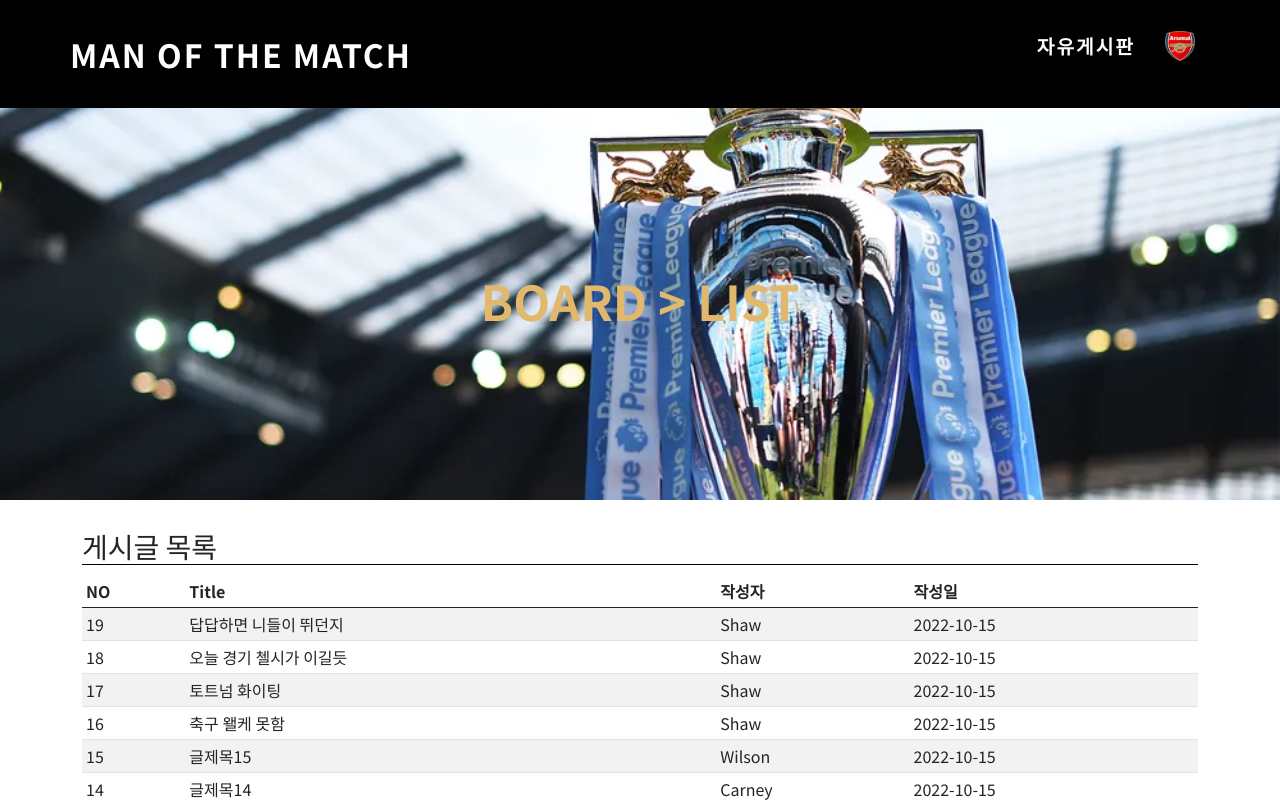
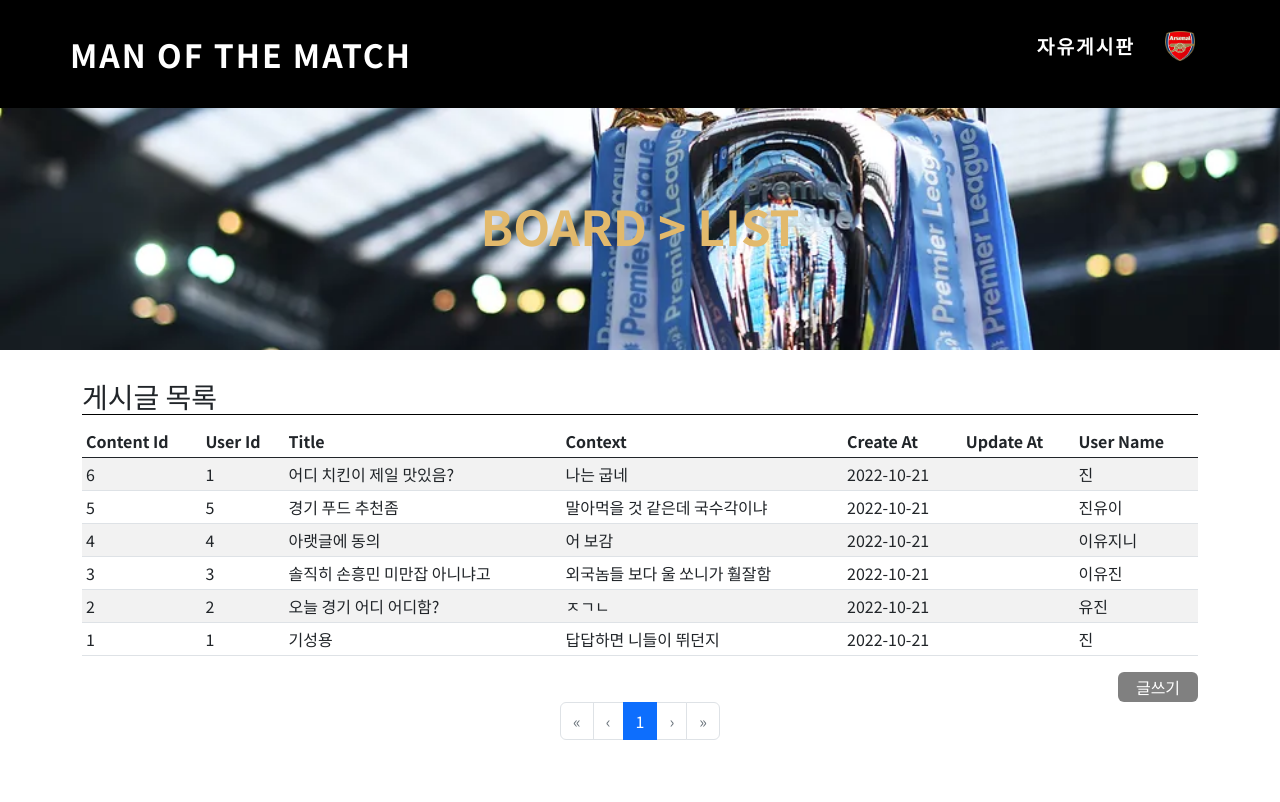
Before and after one commit to JeongHwan96/Mom_Project, a Vue app: page /board/list in a window 1280 px wide. Shown: the top 802 px of the page. Built offline with nearby package versions, Linux system fonts and the light colour scheme; what vue2-editor would draw is missing.

Commit message:
데이터만들기

```diff
--- /dev/null
+++ b/src/Data/data.js
@@ -0,0 +1,109 @@
+export default {
+  User: [
+    {
+      user_id: 1,
+      name: "진",
+      join_date: "2021-10-21 16:19:42",
+    },
+    {
+      user_id: 2,
+      name: "유진",
+      join_date: "2021-10-21 16:20:42",
+    },
+    {
+      user_id: 3,
+      name: "이유진",
+      join_date: "2021-10-21 16:11:42",
+    },
+    {
+      user_id: 4,
+      name: "이유지니",
+      join_date: "2021-10-21 13:11:42",
+    },
+    {
+      user_id: 5,
+      name: "진유이",
+      join_date: "2021-10-21 13:11:42",
+    },
+  ],
+
+  Contents: [
+    {
+      content_id: 1,
+      user_id: 1,
+      title: "기성용",
+      context: "답답하면 니들이 뛰던지",
+      create_at: "2022-10-21",
+      update_at: null,
+    },
+    {
+      content_id: 2,
+      user_id: 2,
+      title: "오늘 경기 어디 어디함? ",
+      context: "ㅈㄱㄴ",
+      create_at: "2022-10-21",
+      update_at: null,
+    },
+    {
+      content_id: 3,
+      user_id: 3,
+      title: "솔직히 손흥민 미만잡 아니냐고",
+      context: "외국놈들 보다 울 쏘니가 훨잘함",
+      create_at: "2022-10-21",
+      update_at: null,
+    },
+    {
+      content_id: 4,
+      user_id: 4,
+      title: "아랫글에 동의",
+      context: "어 보감",
+      create_at: "2022-10-21",
+      update_at: null,
+    },
+    {
+      content_id: 5,
+      user_id: 5,
+      title: "경기 푸드 추천좀",
+      context: "말아먹을 것 같은데 국수각이냐",
+      create_at: "2022-10-21",
+      update_at: null,
+    },
+    {
+      content_id: 6,
+      user_id: 1,
+      title: "어디 치킨이 제일 맛있음?",
+      context: "나는 굽네",
+      create_at: "2022-10-21",
+      update_at: null,
+    },
+  ],
+
+  Comment: [
+    {
+      comment_id: 1,
+      user_id: 1,
+      content_id: 3,
+      context: "답답하면 니들이 뛰던지 뭐냐고",
+      create_at: "2022-10-21 16:19:42",
+      update_at: null,
+    },
+    {
+      comment_id: 2,
+      user_id: 2,
+      content_id: 3,
+      context: "검색하면 다 나옴",
+      create_at: "2022-10-21 16:19:42",
+      update_at: null,
+    },
+  ],
+  SubComment: [
+    {
+      subcomment_id: 2,
+      comment_id: 2,
+      user_id: 2,
+      context: "아니 그런 댓글은 대체 왜 달음",
+      create_at: "2022-10-21 16:19:42",
+      update_at: null,
+    },
+  ],
+};
--- a/src/components/Board/BoardList.vue
+++ b/src/components/Board/BoardList.vue
@@ -34,52 +34,42 @@
 
 <script>
 import HeaderHe from "../HeaderHe.vue";
+import board from "@/Data/data.js";
+let items = board.Contents.sort((a, b) => {
+  return b.content_id - a.content_id; //게시글을 역순으로 가져오기 위해 사용한 sort함수
+});
 
+items = items.map((contentItem) => {
+  return {
+    ...contentItem,
+    user_name: board.User.filter(
+      (userItem) => userItem.user_id === contentItem.user_id
+    )[0].name,
+  };
+}); //Contents에 user_id User에 있는 user_id를 연결한다. 두 테이블을  외래키 연결하는 느낌...
 export default {
   data() {
     return {
       perPage: 15,
       currentPage: 1,
-      items: [
+      items: items,
+      fields: [
         {
-          NO: 19,
-          Title: "답답하면 니들이 뛰던지",
-          작성자: "Shaw",
-          작성일: "2022-10-15",
+          key: "content_id",
+          labe: "글번호",
         },
         {
-          NO: 18,
-          Title: "오늘 경기 첼시가 이길듯",
-          작성자: "Shaw",
-          작성일: "2022-10-15",
+          key: "title",
+          labe: "제목",
         },
         {
-          NO: 17,
-          Title: "토트넘 화이팅",
-          작성자: "Shaw",
-          작성일: "2022-10-15",
+          key: "user_name",
+          labe: "작성자",
         },
         {
-          NO: 16,
-          Title: "축구 왤케 못함",
-          작성자: "Shaw",
-          작성일: "2022-10-15",
+          key: "create_at",
+          labe: "작성일",
         },
-        { NO: 15, Title: "글제목15", 작성자: "Wilson", 작성일: "2022-10-15" },
-        { NO: 14, Title: "글제목14", 작성자: "Carney", 작성일: "2022-10-15" },
-        { NO: 13, Title: "글제목13", 작성자: "Carney", 작성일: "2022-10-15" },
-        { NO: 12, Title: "글제목12", 작성자: "Carney", 작성일: "2022-10-15" },
-        { NO: 11, Title: "글제목11", 작성자: "Carney", 작성일: "2022-10-15" },
-        { NO: 10, Title: "글제목10", 작성자: "Carney", 작성일: "2022-10-15" },
-        { NO: 9, Title: "글제목9", 작성자: "Carney", 작성일: "2022-10-15" },
-        { NO: 8, Title: "글제목8", 작성자: "Carney", 작성일: "2022-10-15" },
-        { NO: 7, Title: "글제목7", 작성자: "Carney", 작성일: "2022-10-15" },
-        { NO: 6, Title: "글제목6", 작성자: "Carney", 작성일: "2022-10-15" },
-        { NO: 5, Title: "글제목5", 작성자: "Carney", 작성일: "2022-10-15" },
-        { NO: 4, Title: "글제목4", 작성자: "Carney", 작성일: "2022-10-15" },
-        { NO: 3, Title: "글제목3", 작성자: "Carney", 작성일: "2022-10-15" },
-        { NO: 2, Title: "글제목2", 작성자: "Carney", 작성일: "2022-10-15" },
-        { NO: 1, Title: "글제목1", 작성자: "Carney", 작성일: "2022-10-15" },
       ],
     };
   },
@@ -130,7 +120,7 @@ h3 {
 .boardBar {
   background: url("@/assets/weekly/throphy3.jpg") 3% no-repeat;
   background-size: cover;
-  height: 400px;
+  height: 250px;
   margin-top: 100px;
 }
 
@@ -139,7 +129,7 @@ h3 {
   color: rgb(226, 185, 108);
   font-size: 3rem;
   font-weight: bold;
-  line-height: 400px;
+  line-height: 250px;
 }
 
 #my-table {
```
